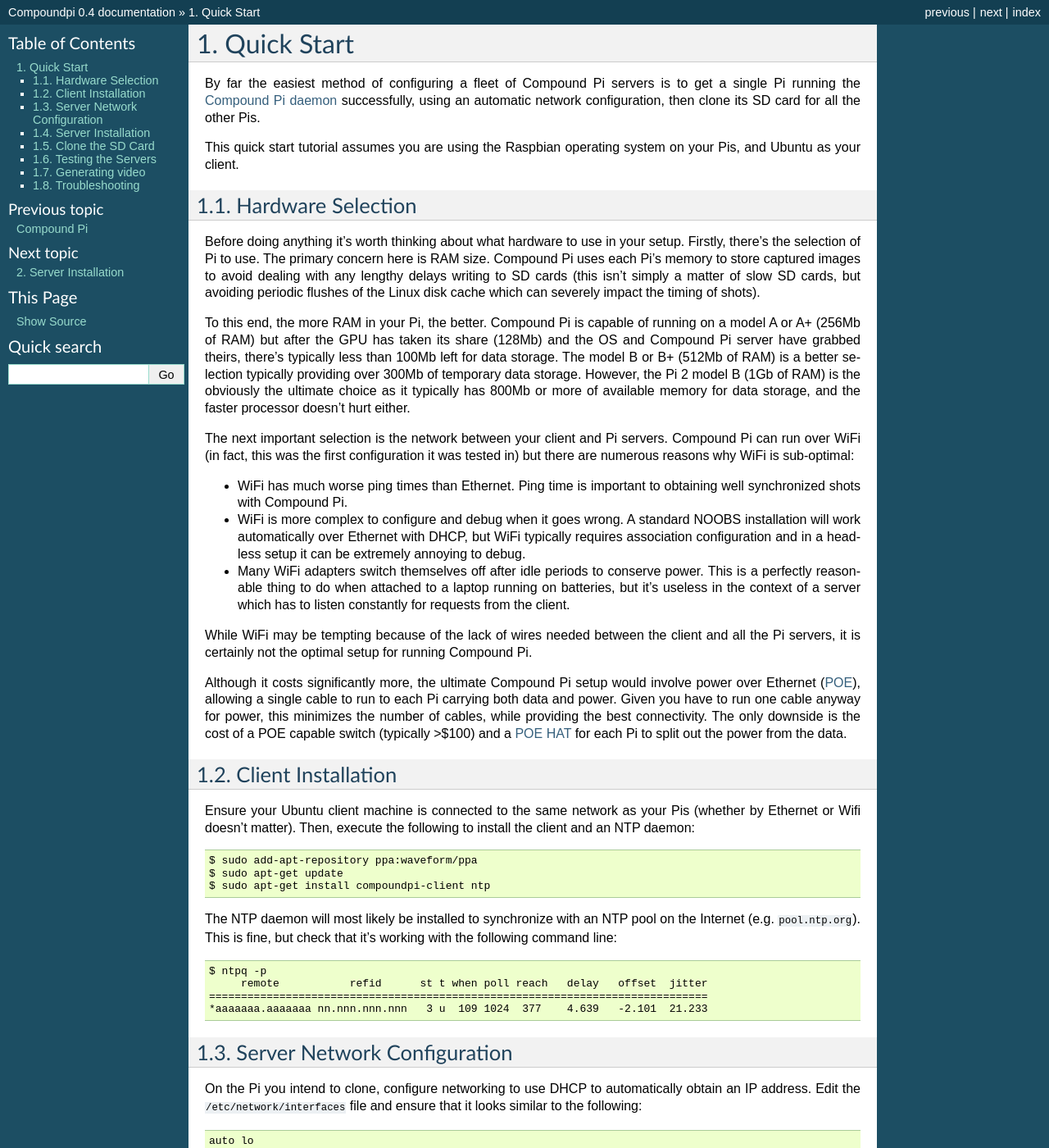
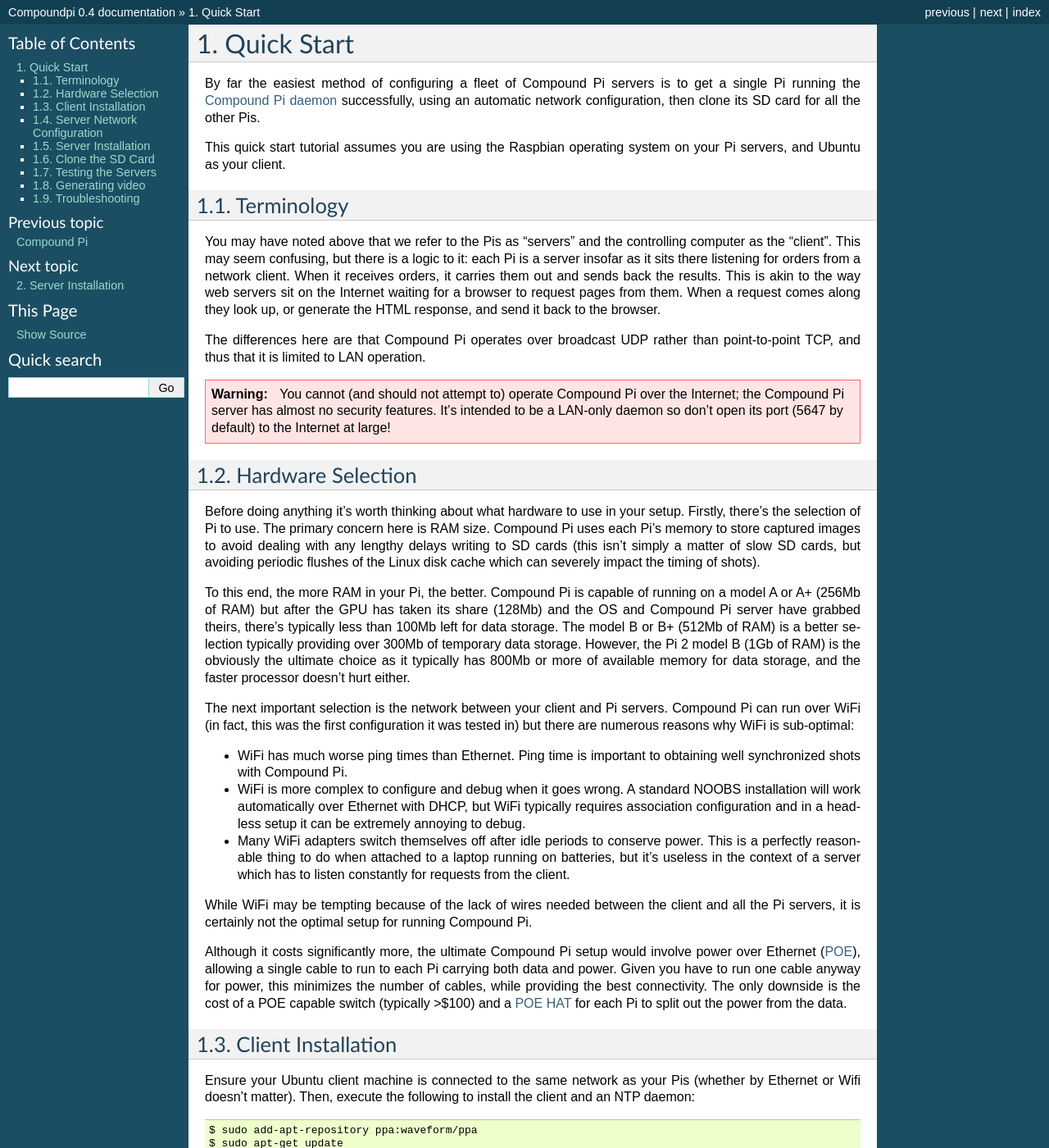
Before and after one commit to waveform-computing/compoundpi, a Sphinx documentation site: the page built from docs/quickstart.rst, in a window 1280 px wide and 1400 px high. Shown: the whole window at 82% size. Built offline with Sphinx 7.4.7, drawn with Linux system fonts in a browser that asks for light colours; some of the changed text lies outside the part shown.

Commit message:
Add some info on terminology to the quickstart

```diff
--- a/docs/quickstart.rst
+++ b/docs/quickstart.rst
@@ -10,7 +10,29 @@
 other Pis.
 
 This quick start tutorial assumes you are using the Raspbian operating system
-on your Pis, and Ubuntu as your client.
+on your Pi servers, and Ubuntu as your client.
+
+
+Terminology
+===========
+
+You may have noted above that we refer to the Pis as "servers" and the
+controlling computer as the "client". This may seem confusing, but there is a
+logic to it: each Pi is a server insofar as it sits there listening for orders
+from a network client. When it receives orders, it carries them out and sends
+back the results. This is akin to the way web servers sit on the Internet
+waiting for a browser to request pages from them. When a request comes along
+they look up, or generate the HTML response, and send it back to the browser.
+
+The differences here are that Compound Pi operates over broadcast UDP rather
+than point-to-point TCP, and thus that it is limited to LAN operation.
+
+.. warning::
+
+    You cannot (and should not attempt to) operate Compound Pi over the
+    Internet; the Compound Pi server has almost no security features. It's
+    intended to be a LAN-only daemon so don't open its port (5647 by default)
+    to the Internet at large!
 
 
 Hardware Selection
```
